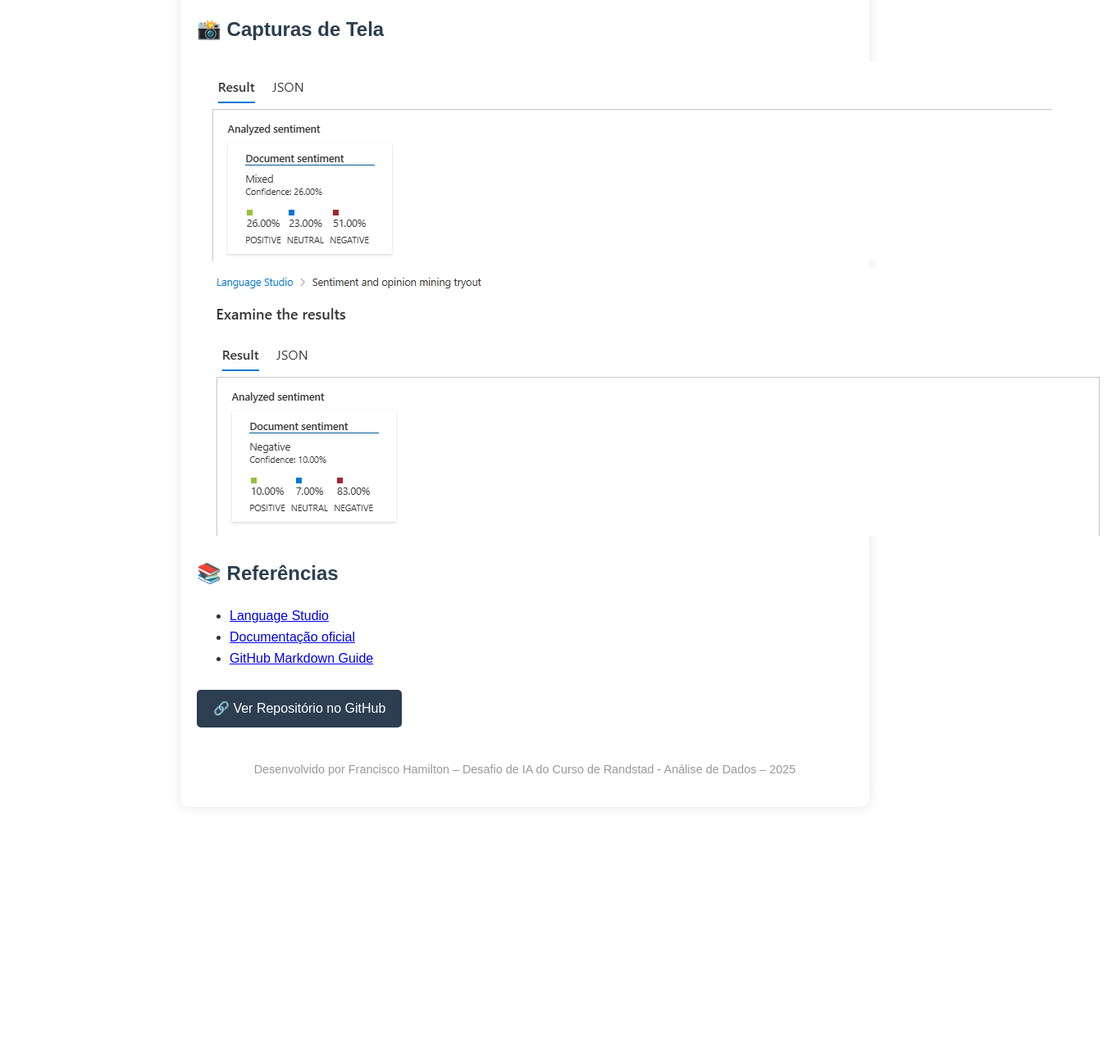
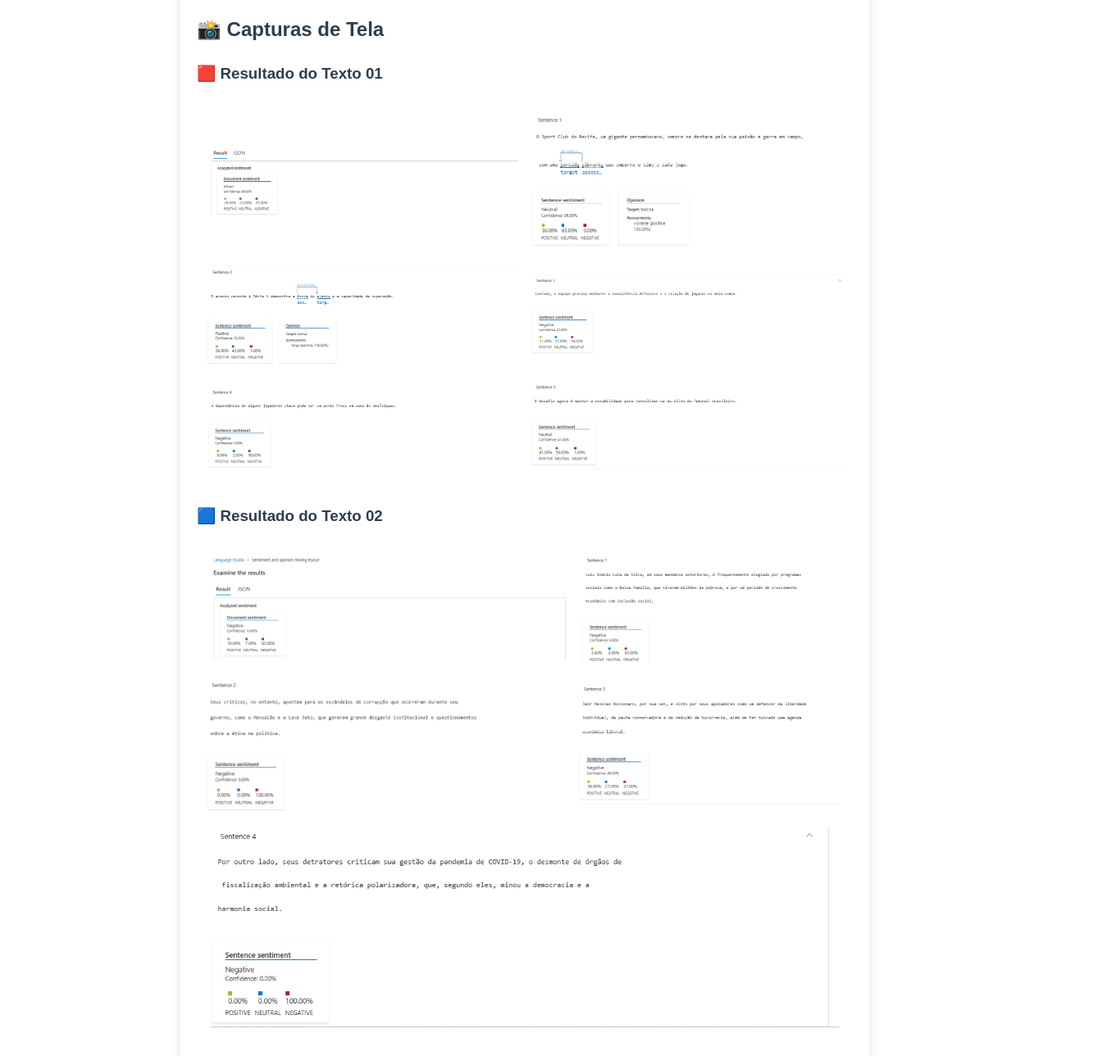
Before and after one commit to franciscohamiltonjr/projeto-de-ia-analise-sentimentos-language-studio, a plain HTML site: page index.html in a window 1280 px wide. Shown: the part 981-2270 px from the top of the page at 82% size, 1350 px wide, since content can reach past the window. Before the commit the page ends 2006 px from the top, so only its background shows below. Drawn offline with Linux system fonts and the light colour scheme.

Commit message:
Update index.html
Atualização dos resultados em formato de tabela.

```diff
--- a/index.html
+++ b/index.html
@@ -93,11 +93,40 @@ Jair Messias Bolsonaro, por sua vez, é visto por seus apoiadores como um defens
 
   </ul>
 
-  <h2>📸 Capturas de Tela</h2>
-  <div class="imagens">
-    <img src="imagens/01-resultado-final-texto-01.png" alt="Resultado da análise de sentimentos - Texto 01">
-    <img src="imagens/02-resultado-final-texto-02.png" alt="Resultado da análise de sentimentos - Texto 02">
-  </div>
+
+<h2>📸 Capturas de Tela</h2>
+
+<h3>🟥 Resultado do Texto 01</h3>
+<table style="width: 100%; border-spacing: 10px;">
+  <tr>
+    <td><img src="imagens/01-resultado-final-texto-01.png" alt="Resultado final texto 01" style="width: 100%; border-radius: 8px;"></td>
+    <td><img src="imagens/01-resultado-sentença-01-texto-01.png" alt="Sentença 01 texto 01" style="width: 100%; border-radius: 8px;"></td>
+  </tr>
+  <tr>
+    <td><img src="imagens/01-resultado-sentença-02-texto-01.png" alt="Sentença 02 texto 01" style="width: 100%; border-radius: 8px;"></td>
+    <td><img src="imagens/01-resultado-sentença-03-texto-01.png" alt="Sentença 03 texto 01" style="width: 100%; border-radius: 8px;"></td>
+  </tr>
+  <tr>
+    <td><img src="imagens/01-resultado-sentença-04-texto-01.png" alt="Sentença 04 texto 01" style="width: 100%; border-radius: 8px;"></td>
+    <td><img src="imagens/01-resultado-sentença-05-texto-01.png" alt="Sentença 05 texto 01" style="width: 100%; border-radius: 8px;"></td>
+  </tr>
+</table>
+
+<h3>🟦 Resultado do Texto 02</h3>
+<table style="width: 100%; border-spacing: 10px;">
+  <tr>
+    <td><img src="imagens/02-resultado-final-texto-02.png" alt="Resultado final texto 02" style="width: 100%; border-radius: 8px;"></td>
+    <td><img src="imagens/02-resultado-sentença-01-texto-02.png" alt="Sentença 01 texto 02" style="width: 100%; border-radius: 8px;"></td>
+  </tr>
+  <tr>
+    <td><img src="imagens/02-resultado-sentença-02-texto-02.png" alt="Sentença 02 texto 02" style="width: 100%; border-radius: 8px;"></td>
+    <td><img src="imagens/02-resultado-sentença-03-texto-02.png" alt="Sentença 03 texto 02" style="width: 100%; border-radius: 8px;"></td>
+  </tr>
+  <tr>
+    <td colspan="2"><img src="imagens/02-resultado-sentença-04-texto-02.png" alt="Sentença 04 texto 02" style="width: 100%; border-radius: 8px;"></td>
+  </tr>
+</table>
+
 
   <h2>📚 Referências</h2>
   <ul>
```
